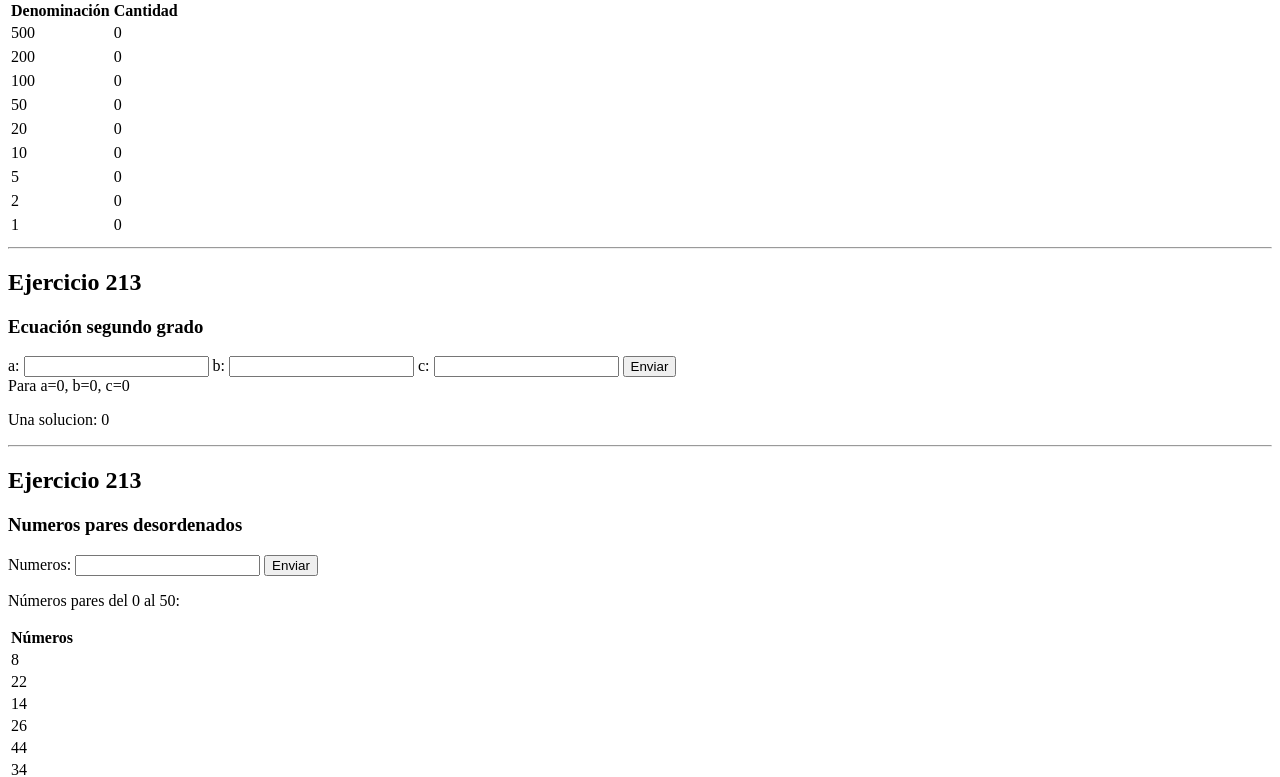
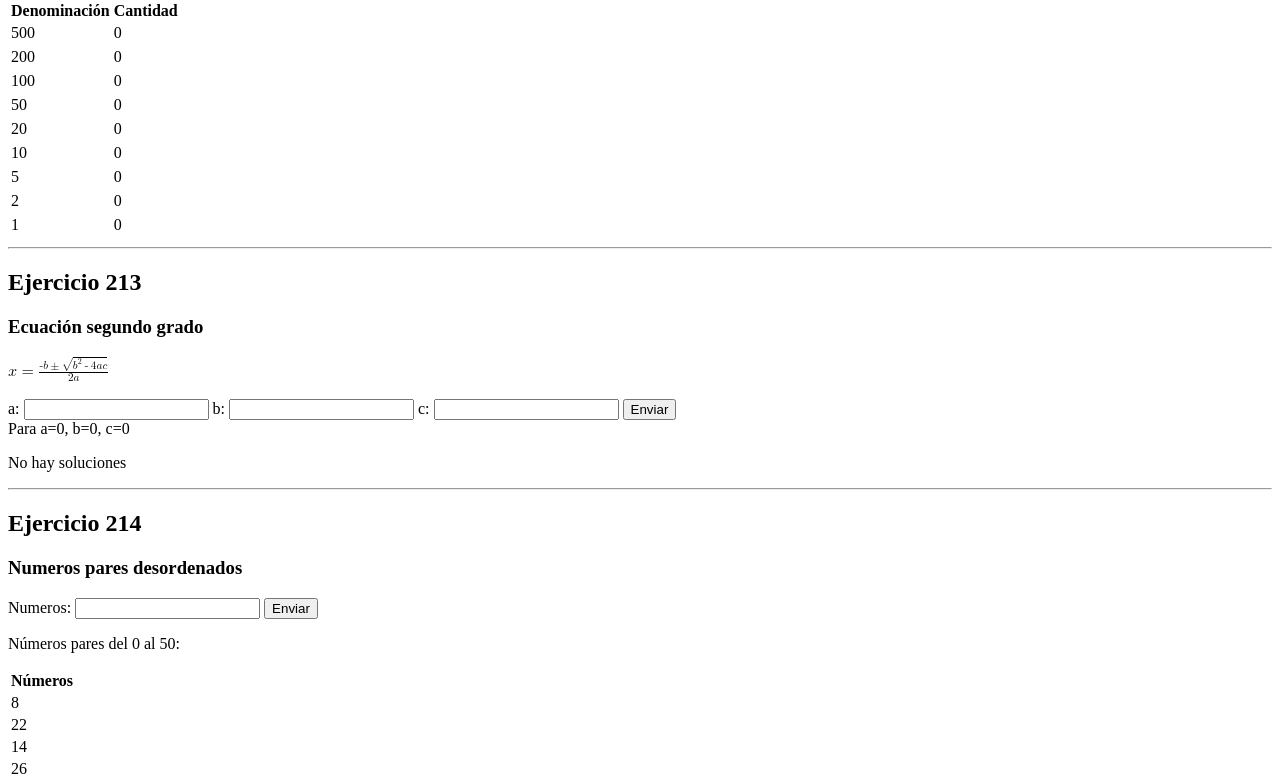
Before and after one commit to PabloCCEducacyl/DWES, a PHP site: page /ejercicios1.php in a window 1280 px wide. Shown: the part 199-976 px from the top of the page. Run offline with PHP 8.4, Linux system fonts and the light colour scheme.

Commit message:
ecuacion 2grado rehecha. descomposicion de billetes arreglado

```diff
--- a/ejercicios1/212descomposicion_dinero.php
+++ b/ejercicios1/212descomposicion_dinero.php
@@ -18,6 +18,7 @@
                 if($dinero_inicial >= $denominacion){
                     $dinero_descompuesto[$denominacion]++;
                     $dinero_inicial = $dinero_inicial - $denominacion;
+                    break; //no se me ocurre otra forma que con un break, sin el saca billetes que no hacen falta
                 }
             }
         }
--- a/ejercicios1/213ecuacion_2grado.php
+++ b/ejercicios1/213ecuacion_2grado.php
@@ -2,36 +2,24 @@
 function ecuacion_2grado($a, $b, $c){
     if($a == 0){
         if($b == 0){
-            $solucion1 = 0;
-            $solucion2 = 0;
-        } else {
-            $solucion1 = -($c/$b);
-            $solucion2 = $solucion1;
-        }
-    }
-    else if($c == 0){
-        if($b > 0){
-            $solucion1 = -($b / $a);
-            $solucion2 = 0;
-        } else {
-            $solucion1 = 0;
-            $solucion2 = -($b / $a);
+            return "no solucion";
         }
     } else {
-        if(sqrt(-$b**2 - (4 * $a * $c)) < 0){
-            return 'no solucion';
-        }
-        if(sqrt(-$b**2 - (4 * $a * $c)) == 0){
-            $solucion1 = (-$b / (2 * $a));
-            $solucion2 = $solucion1;
-        }
-        if($a == 0){
-            $solucion1 = (-$b + sqrt($b**2 - (4 * $a * $c))) / (2 * $a);
-            $solucion2 = (-$b - sqrt($b**2 - (4 * $a * $c))) / (2 * $a);
+        $solucion1 = -$c / b;
+        return [$solucion1];
+    }
 
-        }
-        $solucion1 = (-$b + sqrt($b**2 - (4 * $a * $c))) / (2 * $a);
-        $solucion2 = (-$b - sqrt($b**2 - (4 * $a * $c))) / (2 * $a);
+    $discriminante = $b ** 2 - 4 * $a * $c;
+
+    if ($discriminante < 0) {
+        return "no solucion";
+    } else if ($discriminante == 0) {
+        $solucion = -$b / ($a * 2);
+        return [$solucion];
+    } else {
+        $solucion1 = (-$b + sqrt($discriminante)) / ($a * 2);
+        $solucion1 = (-$b - sqrt($discriminante)) / ($a * 2);
+        return [$solucion1, $solucion2];
     }
-    return [$solucion1, $solucion2];
+
 }
--- a/ejercicios1/ejercicios1.php
+++ b/ejercicios1/ejercicios1.php
@@ -1,7 +1,7 @@
 <?php
 require('212descomposicion_dinero.php');
 require('213ecuacion_2grado.php');
-require('214numeros_desordenados.php')
+require('214numeros_desordenados.php');
 ?>
 <!DOCTYPE html>
 <html lang="en">
@@ -40,6 +40,36 @@ require('214numeros_desordenados.php')
     <h2>Ejercicio 213</h2>
     <form>
         <h3>Ecuación segundo grado</h3>
+        <math xmlns="http://www.w3.org/1998/Math/MathML"> <!-- copiado de google -->
+        <mrow>
+            <mi>x</mi>
+            <mo>=</mo>
+            <mfrac>
+            <mrow>
+                <mo>-</mo>
+                <mi>b</mi>
+                <mo>&#x00B1;</mo>
+                <msqrt>
+                <mrow>
+                    <msup>
+                    <mi>b</mi>
+                    <mn>2</mn>
+                    </msup>
+                    <mo>-</mo>
+                    <mn>4</mn>
+                    <mi>a</mi>
+                    <mi>c</mi>
+                </mrow>
+                </msqrt>
+            </mrow>
+            <mrow>
+                <mn>2</mn>
+                <mi>a</mi>
+            </mrow>
+            </mfrac>
+        </mrow>
+        </math><br><br>
+
         <label for="numero213a">a:</label>
         <input type="number" name="numero213a">
         <label for="numero213b">b:</label>
@@ -66,18 +96,12 @@ require('214numeros_desordenados.php')
         }
         echo "Para a=$numero213a, b=$numero213b, c=$numero213c";
         $resultados = ecuacion_2grado($numero213a, $numero213b, $numero213c);
-        if($resultados[0] == 'NAN'){
-            echo "<p>No tiene solución</p>";
-        } else{
-            if($resultados[0] == $resultados[1]){
-                echo "<p>Una solucion: $resultados[0]</p>";
-            } else {
-                echo "<p>Dos soluciones: $resultados[0] y $resultados[1]</p>";
-            }
+        if($resultados == "no solucion"){
+            echo "<p>No hay soluciones</p>";
         }
     ?>
     <hr>
-    <h2>Ejercicio 213</h2>
+    <h2>Ejercicio 214</h2>
     <form>
         <h3>Numeros pares desordenados</h3>
         <label for="numero214">Numeros:</label>
```
Also changed, not shown: 1 other file.
